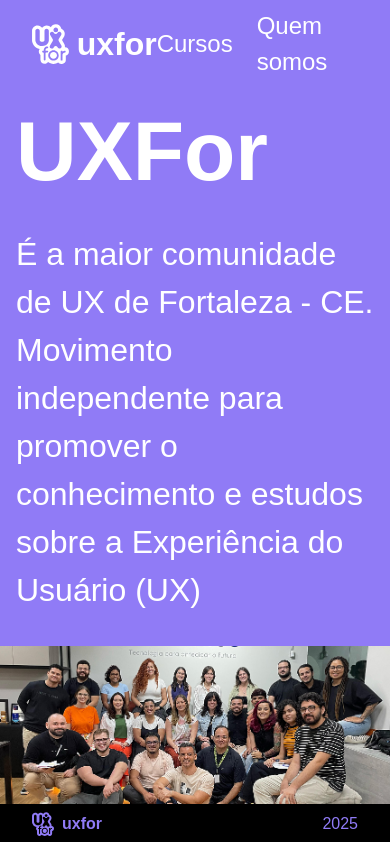
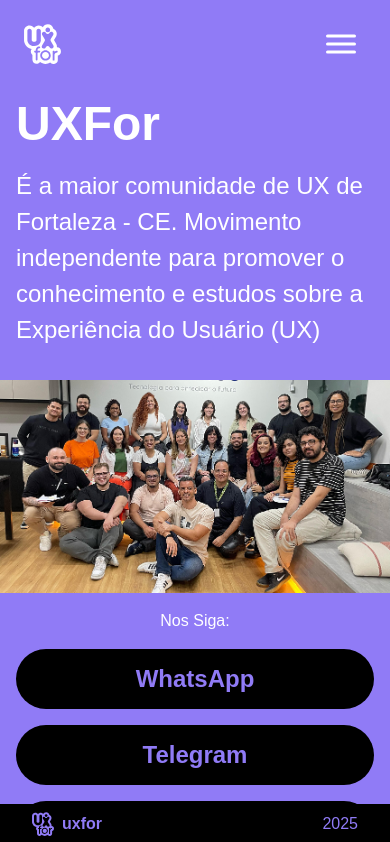
Before and after one commit to n3pu/uxfor-site, a React (Vite) app: page / in a window 390 px wide. Shown: the top 842 px of the page. Built offline with nearby package versions, Linux system fonts and the light colour scheme; a web font is replaced by a local one.

Commit message:
Create menu hamburger

```diff
--- a/src/components/Navbar.tsx
+++ b/src/components/Navbar.tsx
@@ -1,6 +1,34 @@
+import { useState, useEffect } from 'react';
 import uxforLogoWhite from '../assets/logo-uxfor-outline-white.svg';
 
 export function Navbar() {
+  const [isMenuOpen, setIsMenuOpen] = useState(false);
+  const [isDesktop, setIsDesktop] = useState(window.innerWidth > 992);
+
+  useEffect(() => {
+    const handleResize = () => {
+      const isNowDesktop = window.innerWidth > 992;
+      if (isNowDesktop !== isDesktop) {
+        setIsDesktop(isNowDesktop);
+        // Fecha o menu ao mudar para desktop
+        if (isNowDesktop) setIsMenuOpen(false);
+      }
+    };
+
+    window.addEventListener('resize', handleResize);
+    return () => window.removeEventListener('resize', handleResize);
+  }, [isDesktop]);
+
+  const toggleMenu = () => {
+    setIsMenuOpen(!isMenuOpen);
+  };
+
+  const closeMenu = () => {
+    if (!isDesktop) {
+      setIsMenuOpen(false);
+    }
+  };
+
   return (
     <nav>
       <div>
@@ -9,7 +37,22 @@
           <span>uxfor</span>
         </a>
       </div>
-      <ul>
+      {!isDesktop && (
+        <button
+          className={`hamburger ${isMenuOpen ? 'is-active' : ''}`}
+          onClick={toggleMenu}
+          aria-label="Menu"
+          aria-expanded={isMenuOpen}
+        >
+          <span className="hamburger-box">
+            <span className="hamburger-inner"></span>
+          </span>
+        </button>
+      )}
+      {isMenuOpen && !isDesktop && (
+        <div className="overlay" onClick={closeMenu} />
+      )}
+      <ul className={`nav ${isMenuOpen ? 'active' : ''}`}>
         <li><a href="#cursos">Cursos</a></li>
         <li><a href="#quemsomos">Quem somos</a></li>
       </ul>
--- a/src/index.css
+++ b/src/index.css
@@ -45,7 +45,7 @@
   background: var(--navbar-background-color);
   color: var(--navbar-text-color);
   transition: height .2s ease-in-out;
-  padding: 24px 32px;
+  padding: 16px 24px;
   display: flex;
   align-items: center;
   justify-content: space-between;
@@ -85,11 +85,35 @@
   font-size: 1.5rem;
 }
 
+nav span {
+  display: none;
+}
+
+.nav {
+  position: fixed;
+  top: 0;
+  left: -100%;
+  width: 80%;
+  max-width: 300px;
+  height: 100vh;
+  background-color: var(--color-primary);
+  padding: 80px 20px 20px;
+  transition: left 0.3s ease;
+  z-index: 999;
+}
+.nav.active {
+  left: 0;
+  display: flex;
+  align-items: center;
+  justify-content: center;
+  flex-direction: column;
+}
+
 .banner {
   display: flex;
   flex-direction: column;
   height: auto;
-  gap: 2.75rem;
+  gap: 1rem;
   margin-bottom: var(--footer-height);
   padding-bottom: 2rem;
 }
@@ -106,7 +130,7 @@
   flex-direction: column;
   align-items: flex-start;
   justify-content: flex-start;
-  gap: 1rem;
+  gap: 0.5rem;
 }
 
 .banner-image {
@@ -128,11 +152,11 @@
   text-align: left;
 }
 .banner-text-container p {
-  font-size: 2rem;
+  font-size: 1.5rem;
   font-weight: 300;
 }
 .banner-text-container h1 {
-  font-size: 5.25rem;
+  font-size: 3rem;
   font-weight: 700;
 }
 
@@ -141,7 +165,7 @@
   flex-direction: column;
   width: 100%;
   justify-content: center;
-  gap: 2rem;
+  gap: 1rem;
   flex-wrap: wrap;
   padding: 0 1rem;
 }
@@ -187,13 +211,101 @@
   width: auto;
 }
 
+.hamburger {
+  display: flex;
+  padding: 10px;
+  background: none;
+  border: none;
+  cursor: pointer;
+  z-index: 1000;
+}
+
+.hamburger-box {
+  width: 30px;
+  height: 24px;
+  display: inline-block;
+  position: relative;
+}
+
+.hamburger-inner {
+  width: 100%;
+  height: 3px;
+  background-color: white;
+  position: absolute;
+  left: 0;
+  top: 50%;
+  transform: translateY(-50%);
+  transition: background-color 0.2s ease;
+  display: block;
+  border-radius: 3px;
+}
+
+.hamburger-inner::before,
+.hamburger-inner::after {
+  content: '';
+  width: 100%;
+  height: 3px;
+  background-color: white;
+  position: absolute;
+  left: 0;
+  transition: transform 0.2s ease;
+  border-radius: 3px;
+}
+
+.hamburger-inner::before {
+  top: -8px;
+}
+
+.hamburger-inner::after {
+  top: 8px;
+}
+
+.hamburger.is-active .hamburger-inner {
+  background-color: transparent;
+}
+
+.hamburger.is-active .hamburger-inner::before {
+  transform: translateY(8px) rotate(45deg);
+}
+
+.hamburger.is-active .hamburger-inner::after {
+  transform: translateY(-8px) rotate(-45deg);
+}
+
+.overlay {
+  position: fixed;
+  top: 0;
+  left: 0;
+  width: 100%;
+  height: 100%;
+  background-color: rgba(0, 0, 0, 0.5);
+  z-index: 998;
+}
+
 /* Breakpoint para tablets (a partir de 768px) */
 @media (min-width: 768px) {
+  nav {
+    padding: 24px 32px;
+  }
+  nav span {
+    display: inline-block;
+  }
+  .nav {
+    position: static;
+    width: auto;
+    height: auto;
+    background-color: transparent;
+    padding: 0;
+    left: 0;
+  }
   .banner {
     display: flex;
     flex-direction: column;
     height: auto;
-    gap: 2.75rem;
+    gap: 1.5rem;
+  }
+  .banner-container {
+    gap: 1rem;
   }
   .banner-content {
     display: flex;
@@ -214,13 +326,25 @@
   .banner-image-container {
     width: 100%;
   }
+  .banner-text-container p {
+    font-size: 2rem;
+    font-weight: 300;
+  }
+  .banner-text-container h1 {
+    font-size: 5.25rem;
+    font-weight: 700;
+  }
   .social-media-buttons {
     display: flex;
     flex-direction: row;
     width: 100%;
     justify-content: center;
-    gap: 2rem;
+    gap: 1.5rem;
     padding: 0;
+  }
+
+  .hamburger {
+    display: none;
   }
 }
 
@@ -251,4 +375,7 @@
   .banner-image-container {
     width: 50%;
   }
+  .social-media-buttons {
+    gap: 2rem;
+  }
 }
```
